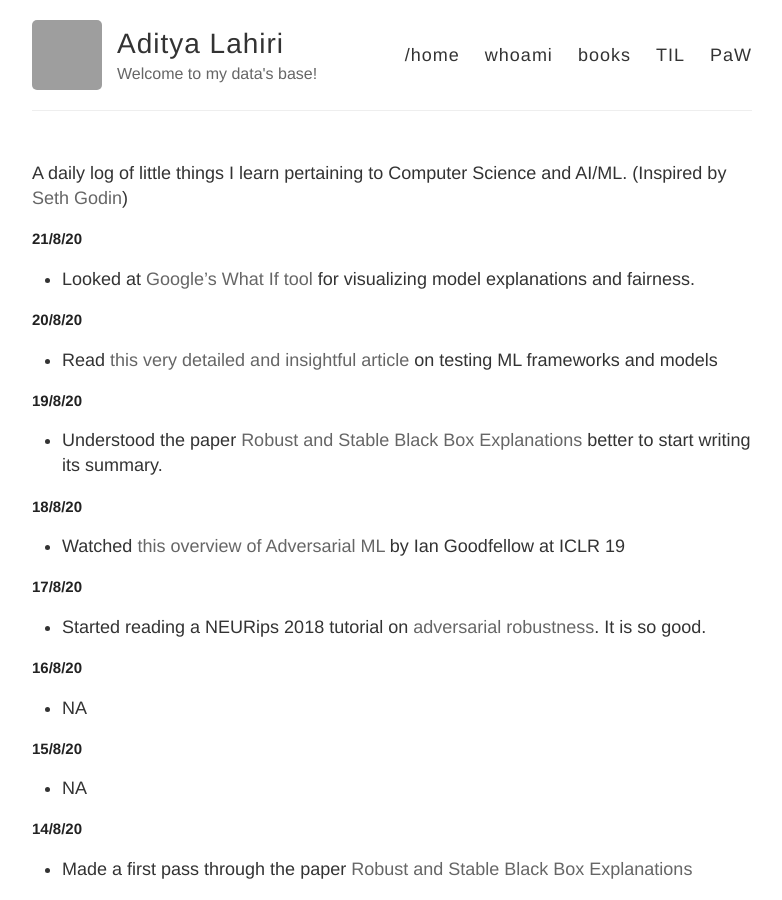
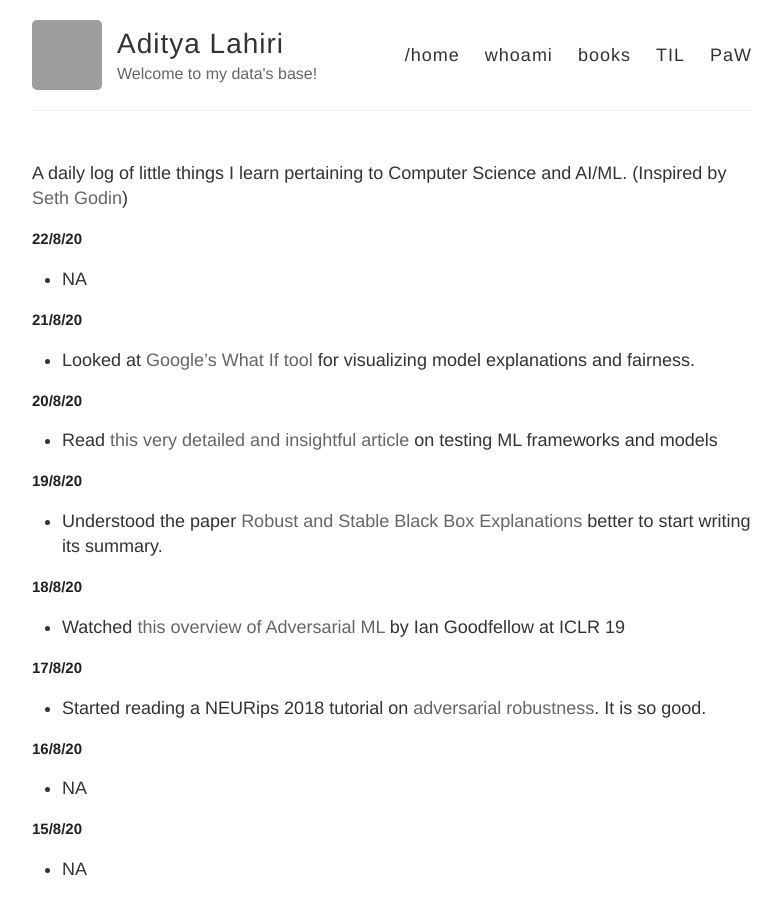
Before and after one commit to adityalahiri/adityalahiri.github.io, a Jekyll site: the page built from TIL.md, in a window 1280 px wide and 900 px high. Shown: the whole window, without its empty margins (248-1030 px from the left). Built offline with Jekyll 4.4.1, drawn with Linux system fonts in a browser that asks for light colours; our own code applies the rules of GitHub Pages for plain Markdown files; grey boxes are pictures that could not be loaded.

Commit message:
Update for 22/8/20

```diff
--- a/TIL.md
+++ b/TIL.md
@@ -1,5 +1,9 @@
 A daily log of little things I learn pertaining to Computer Science and AI/ML.
 (Inspired by [Seth Godin](https://seths.blog/))
+
+## 22/8/20
+
+* NA
 
 ## 21/8/20
 
```
